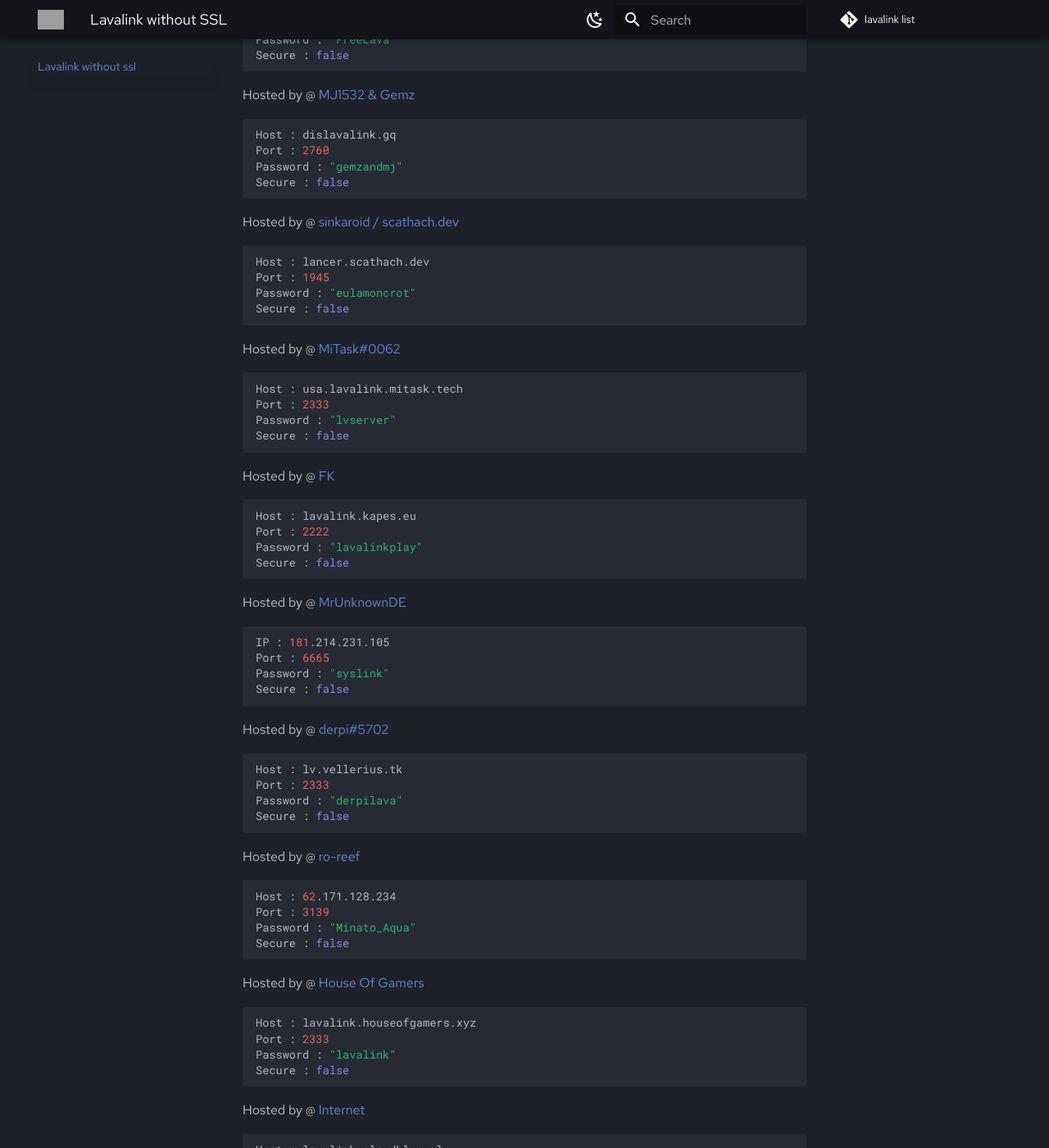
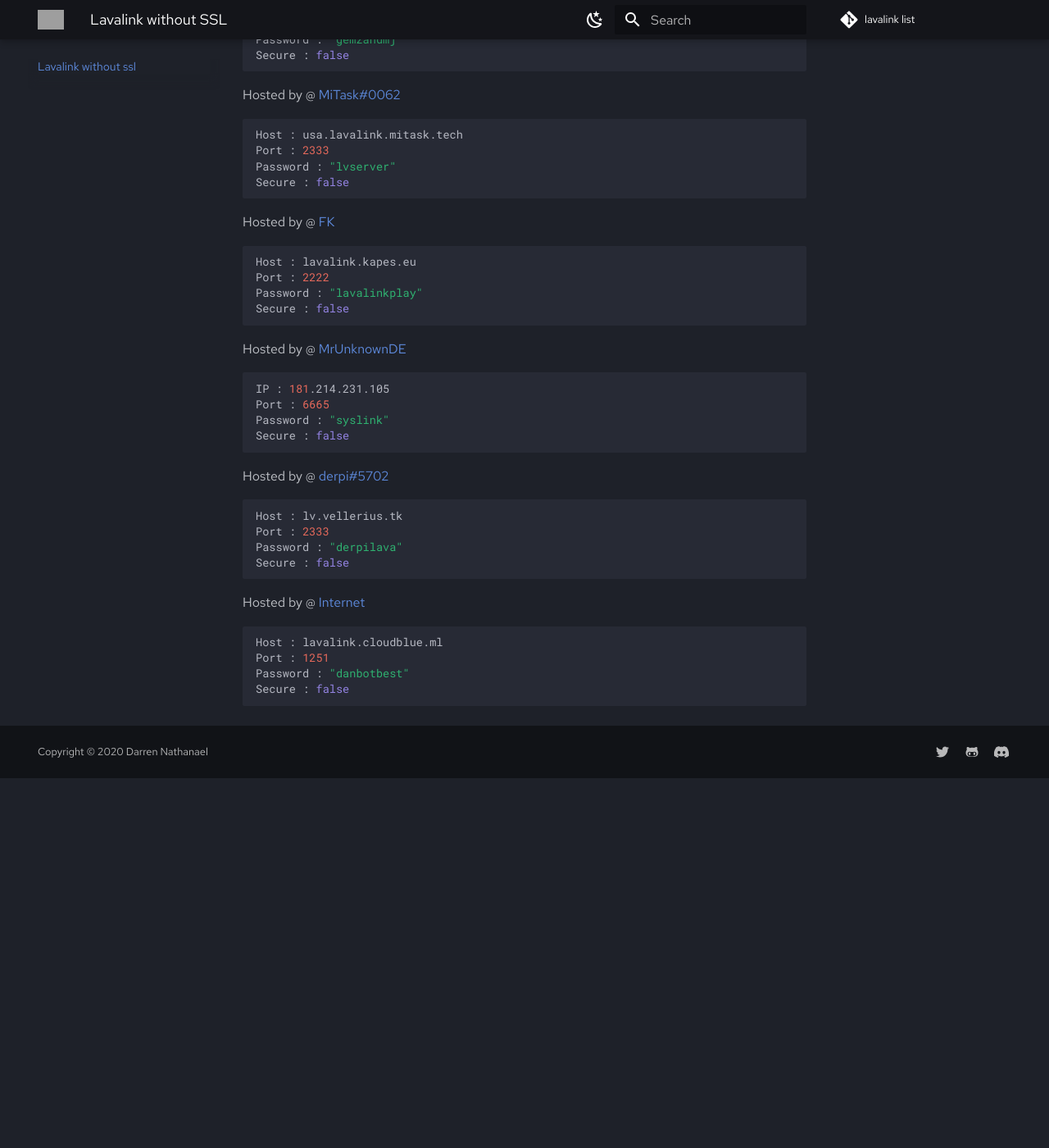
Before and after one commit to DarrenOfficial/lavalink-list, an MkDocs documentation site: the page built from docs/NoSSL/lavalink-without-ssl.md, in a window 1280 px wide and 1400 px high, scrolled down 1362 px. Shown: the whole window at 82% size. Built offline with MkDocs 1.6.1 and Material for MkDocs 9.7.7, drawn with Linux system fonts in a browser that asks for light colours; comment, search, counter and statistics services are not loaded; after the commit the page ends 2311 px from its top, so only the background shows below that; some of the changed text lies outside the part shown; grey boxes are pictures that could not be loaded.

Commit message:
title (#149)
* remove dead lavalink

For quality control I checked on these servers per weekly basis, if the lavalink is offline / unreachable it will be removed.

* add notice

````diff
--- a/docs/NoSSL/lavalink-without-ssl.md
+++ b/docs/NoSSL/lavalink-without-ssl.md
@@ -52,13 +52,6 @@ Password : "f82263yh75f6r5"
 Secure : false
 ```
 
-Hosted by @ [House Of Gamers](https://www.houseofgamers.xyz)
-```bash
-Host : lavalink.houseofgamers.xyz
-Port : 2000
-Password : "lavalink"
-Secure : false
-```
 Hosted by @ [Weez](https://github.com/Weez-Dev)
 ```bash
 Host : weez-node.cf
@@ -72,14 +65,6 @@ Hosted by @ [MJ1532 & Gemz](https://github.com/ATBDevs)
 Host : dislavalink.gq
 Port : 2760
 Password : "gemzandmj"
-Secure : false
-```
-
-Hosted by @ [sinkaroid / scathach.dev](https://scathach.dev)
-```bash
-Host : lancer.scathach.dev
-Port : 1945
-Password : "eulamoncrot"
 Secure : false
 ```
 
@@ -115,21 +100,6 @@ Password : "derpilava"
 Secure : false
 ```
 
-Hosted by @ [ro-reef](https://github.com/reef1447)
-```bash
-Host : 62.171.128.234
-Port : 3139
-Password : "Minato_Aqua"
-Secure : false
-```
-
-Hosted by @ [House Of Gamers](https://www.houseofgamers.xyz)
-```bash
-Host : lavalink.houseofgamers.xyz
-Port : 2333
-Password : "lavalink"
-Secure : false
-```
 Hosted by @ [Internet](https://cloudblue.ml/my-github)
 ```bash
 Host : lavalink.cloudblue.ml
````
Also changed, not shown: README.md (+1 -1 lines).
